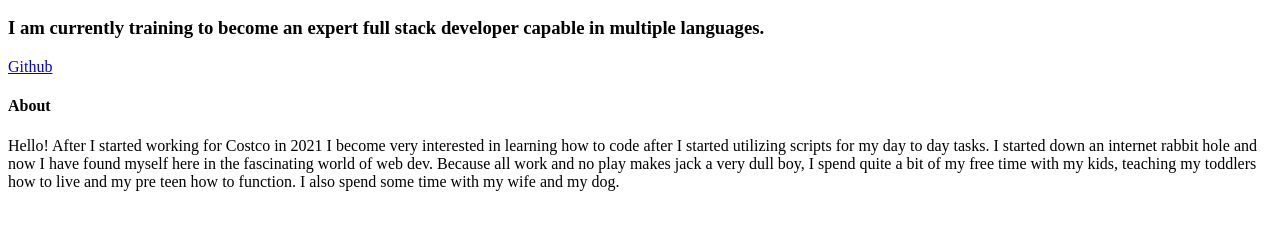
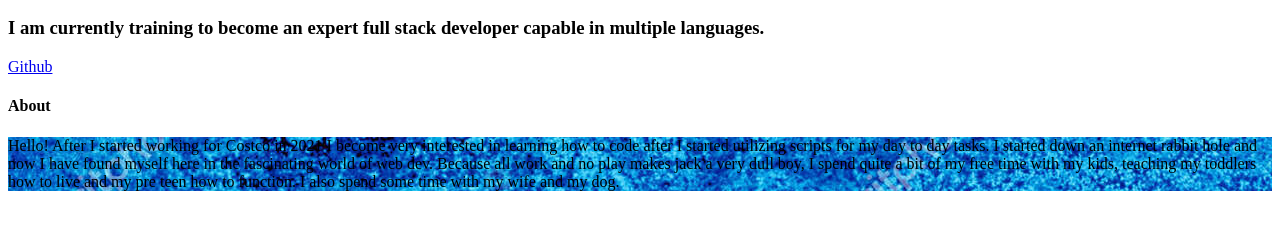
Before and after one commit to Drake-Alexander/First-Website, a plain HTML site: page index.html in a window 1280 px wide. Shown: the part 96-326 px from the top of the page. Drawn offline with Linux system fonts and the light colour scheme.

Commit message:
try try again

```diff
--- a/index.html
+++ b/index.html
@@ -3,10 +3,13 @@
     <meta charset="UTF-8">
     <meta name="viewport" content="width=device-width, initial-scale=1.0">
     <title>Drake's Portfolio</title>
-
+    <style>
+        p {
+          background-image: url('https://github.com/Drake-Alexander/First-Website/blob/main/depositphotos_339637922-stock-photo-dark-blue-abstract-surf-ink.jpg?raw=true');
+        }
+        </style>
 </head>
 <body>
-    <p style="background-image: url('https://github.com/Drake-Alexander/First-Website/blob/main/depositphotos_339637922-stock-photo-dark-blue-abstract-surf-ink.jpg?raw=true');"></p>
     <h1> Drake Alexander </h1>
     <h2> Full stack developer in training</h2>
     <h3> I am currently training to become an expert full stack developer capable in multiple languages.</h3>
```
